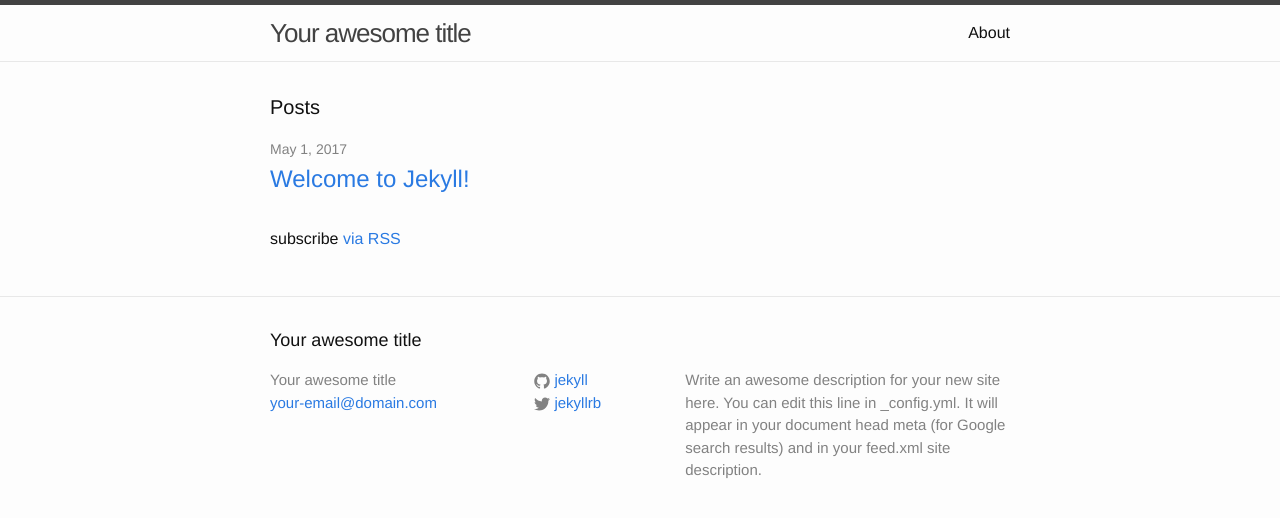
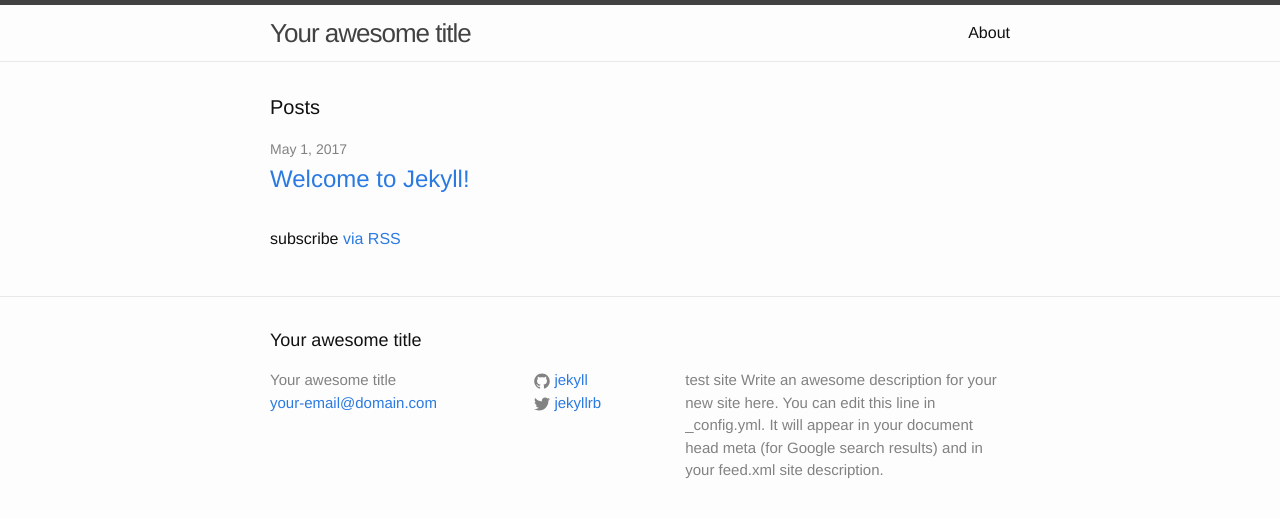
Before and after one commit to tt24855/tt24855.github.io, a Jekyll site: the page built from index.html, in a window 1280 px wide. Shown: the top 518 px of the page. Built offline with Jekyll 4.4.1, drawn with Linux system fonts in a browser that asks for light colours.

Commit message:
Update _config.yml

```diff
--- a/_config.yml
+++ b/_config.yml
@@ -9,7 +9,7 @@
 title: Your awesome title
 email: your-email@domain.com
 description: > # this means to ignore newlines until "baseurl:"
-  Write an awesome description for your new site here. You can edit this
+ test site Write an awesome description for your new site here. You can edit this
   line in _config.yml. It will appear in your document head meta (for
   Google search results) and in your feed.xml site description.
 baseurl: "" # the subpath of your site, e.g. /blog
```
